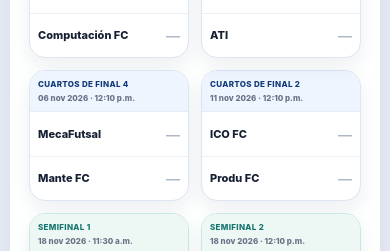
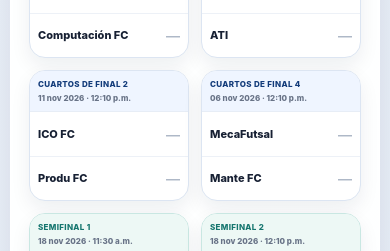
Before and after one commit to urenakiller10/futsala-tec, a React (Vite) app in the folder torneo-futsala-tec/: page / in a window 390 px wide. Shown: the part 3627-3878 px from the top of the page. Built offline with nearby package versions, Linux system fonts and the light colour scheme.

Commit message:
feat: adjust grid layout for quarterfinal matches in App.css

```diff
--- a/torneo-futsala-tec/src/App.css
+++ b/torneo-futsala-tec/src/App.css
@@ -445,9 +445,9 @@ button {
 }
 
 .bracket-match--qf-1 { grid-column: 1; grid-row: 1 / span 2; }
-.bracket-match--qf-2 { grid-column: 5; grid-row: 7 / span 2; }
+.bracket-match--qf-2 { grid-column: 1; grid-row: 7 / span 2; }
 .bracket-match--qf-3 { grid-column: 5; grid-row: 1 / span 2; }
-.bracket-match--qf-4 { grid-column: 1; grid-row: 7 / span 2; }
+.bracket-match--qf-4 { grid-column: 5; grid-row: 7 / span 2; }
 .bracket-match--sf-1 { grid-column: 2; grid-row: 4 / span 2; }
 .bracket-match--sf-2 { grid-column: 4; grid-row: 4 / span 2; }
 .bracket-match--final { grid-column: 3; grid-row: 4 / span 2; align-self: center; }
@@ -537,9 +537,9 @@ button {
   .bracket__wires { display: none; }
   .bracket-match { min-width: 0; }
   .bracket-match--qf-1 { grid-column: 1; grid-row: 1; }
-  .bracket-match--qf-2 { grid-column: 2; grid-row: 2; }
+  .bracket-match--qf-2 { grid-column: 1; grid-row: 2; }
   .bracket-match--qf-3 { grid-column: 2; grid-row: 1; }
-  .bracket-match--qf-4 { grid-column: 1; grid-row: 2; }
+  .bracket-match--qf-4 { grid-column: 2; grid-row: 2; }
   .bracket-match--sf-1 { grid-column: 1; grid-row: 3; }
   .bracket-match--sf-2 { grid-column: 2; grid-row: 3; }
   .bracket-match--final {
--- a/torneo-futsala-tec/src/App.jsx
+++ b/torneo-futsala-tec/src/App.jsx
@@ -11,7 +11,7 @@ import futsalaTecShield from './assets/futsala tec.jpeg';
 // Cada vez que initialData cambie y quieras que todos los usuarios
 // reciban los nuevos datos, aumenta esta versión:
 // v4 -> v5 -> v6...
-const DATA_VERSION = 'v18';
+const DATA_VERSION = 'v19';
 
 const STORAGE_KEY = `torneo-futsala-tec-data-${DATA_VERSION}`;
 
```
